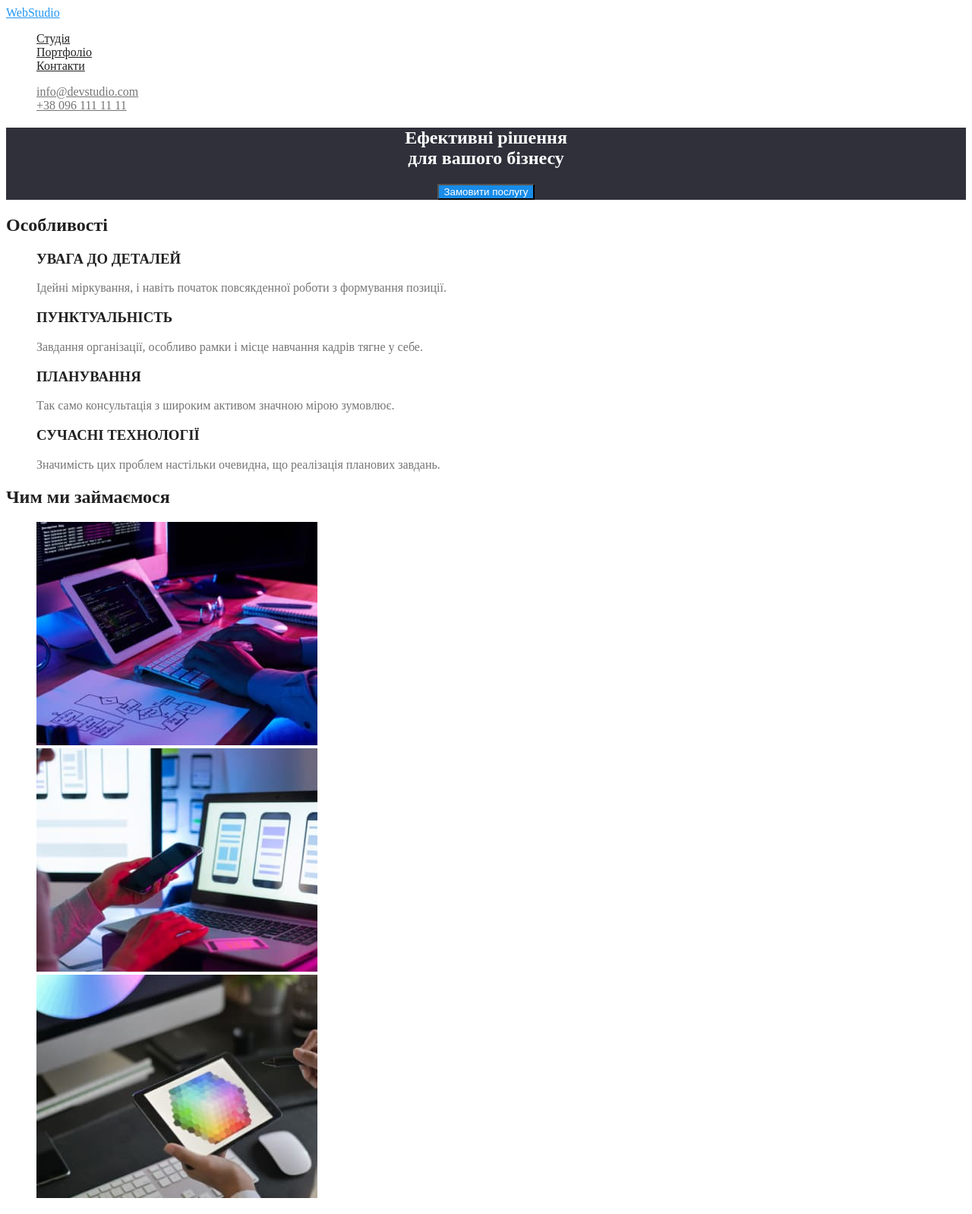
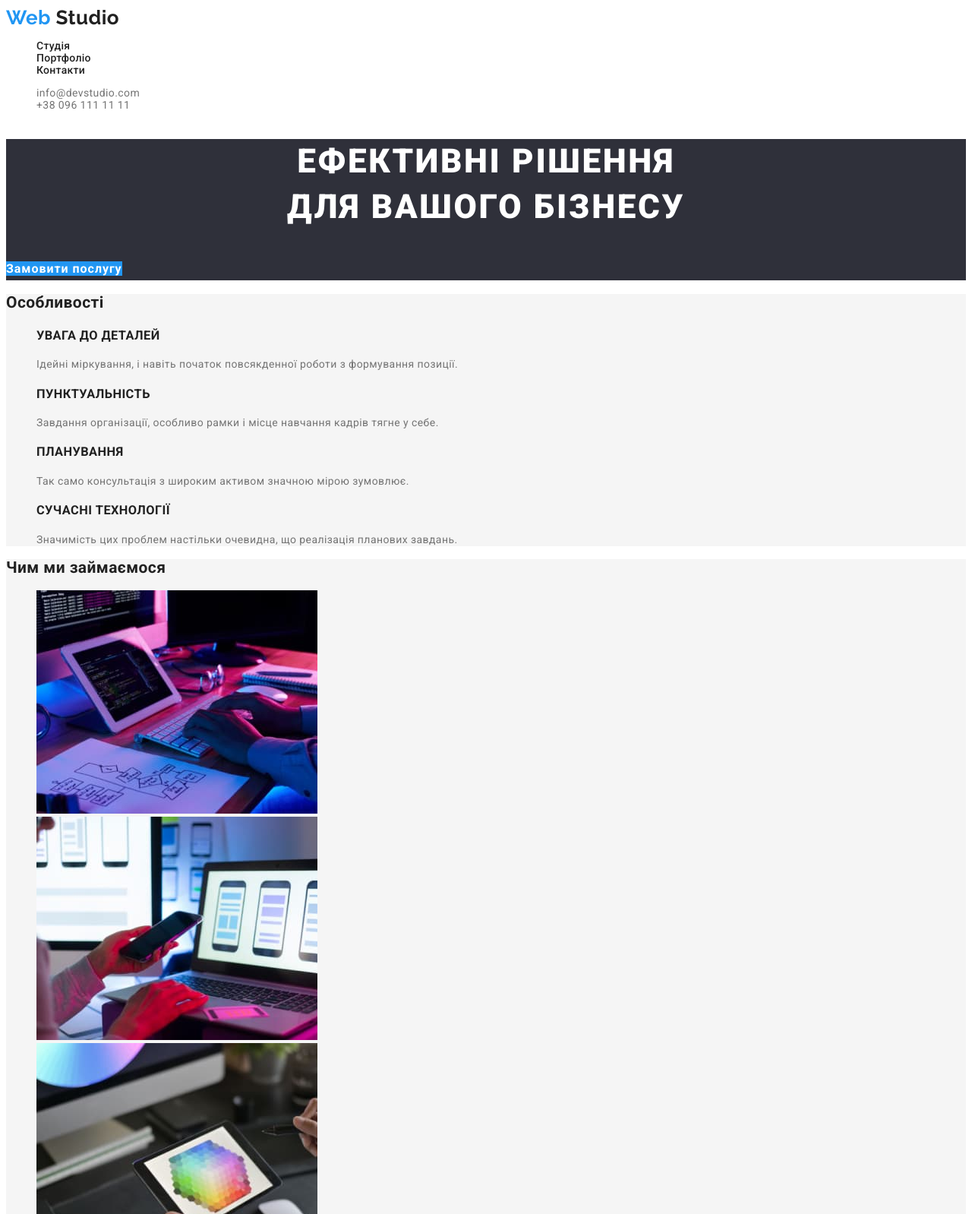
Before and after one commit to Mykhaylo33/goit-markup-hw-02, a plain HTML site: page index.html in a window 1280 px wide. Shown: the top 1598 px of the page at 76% size. Drawn offline with Linux system fonts and the light colour scheme.

Commit message:
header css index html

```diff
--- a/css/styles.css
+++ b/css/styles.css
@@ -1,17 +1,29 @@
 :root{
-    --primary-text-color:#757575;
-    --title-text-color: #212121;
+    --primary-text-color:rgba(117, 117, 117, 1);
+    --secondary-text-color: #212121;
     --accent-color: #2196F3;
-    --white-color: #FFFFFF;
+    --primary-white-color: #FFFFFF;
+    --secondary-bg-color:rgba(47, 48, 58, 1);
+    --primary-bg-color: #F5F5F5;
+    --header-bg-color: rgba(255, 255, 255, 1);
+    --team-bg-color: rgba(245, 244, 250, 1);
 
-    --основний-колір-фону: #FFFFFF;
-    --другорядний-колір-фону: #F5F4FA;
+    --footer-text-color: rgba(255, 255, 255, 0.6)
 }
 
 
-.page{
-    background-color:var(--основний-колір-фону);
-    color:var(--primary-text-color);
+
+/* General styles */
+
+body {
+    font-family: 'Roboto', sans-serif;
+    font-weight: 400;
+    font-size: 14px;
+    letter-spacing: 0.03em;
+    line-height: 1.14;
+
+    color: var(--primary-text-color);
+    background-color: var(--primary-white-color);
     }
 
 
@@ -21,109 +33,176 @@
 }
 
 
-/* nav*/
-
-.logo-link{
-    color: var(--title-text-color);
+.link {
+    text-decoration: none;
+    color: var(--secondary-text-color);
 }
 
-
-.logo-header{
-    color: var(--accent-color);
+.page-header{
+    background-color: var(--header-bg-color);
 }
 
-.site-nav .link{
-    color: var(--title-text-color);
+/* Logo  */
+.logo {
+    font-family: 'Raleway', sans-serif;
+    font-weight: 700;
 }
 
+.logo.primary{
+    font-size: 26px;
+    line-height: 1.19;
+}
 
-.site-nav .link:hover,
-.site-nav .link:focus{
+.logo.secondary {
+    font-size: 22px;
+    line-height: 1.18;
+
+color: var(--primary-white-color);
+}
+
+.logo .logo-style {
     color: var(--accent-color);
 }
 
 
-.site-contact .link {
-    color: var(--primary-text-color);
+/*Nav*/
+.site-nav {
+    font-weight: 500;
+    letter-spacing: 0.02em;
 }
 
+.site-nav .link:hover,
+.site-nav .link:focus {
+    color: var(--accent-color);
+}
 
-.site-contact .link:hover,
-.site-contact .link:focus{
+.contacts-nav .link{
+    color: var( --primary-text-color);
+}
+
+.contacts-nav .link:hover,
+.contacts-nav .link:focus{
      color: var(--accent-color);
 }
 
 
 /*Hero*/
 .hero{
-    background-color: #2F303A;
-    color: var(--white-color);
-    text-align:center;
+    background-color: var(--secondary-bg-color);
+}
+
+.hero-title{
+    font-weight: 900;
+    font-size: 44px;
+    line-height: 1.36;
+    text-align: center;
+    letter-spacing: 0.06em;
+    text-transform: uppercase;
+
+    color: var(--primary-white-color);
+
+}
+
+/* Button */
+
+.button {
+    font-size: 16px;
+    text-decoration: none;
+    }
+
+    .button.primary {
+    font-weight: 700;
+    line-height: 1.87;
+    letter-spacing: 0.06em;
+
+    color: var(--primary-white-color);
+    background-color: var(--accent-color);
+    }
+
+    .button.secondary {
+    font-weight: 500;
+    line-height: 1.62;
+    letter-spacing: 0.03em;
+
+    color: var(--primary-text-color);
+    background-color: var(--secondary-bg-color);
+    }
+
+    .button.secondary:hover,
+    .button.secondary:focus {
+        color: var(--primary-white-color);
+         background-color: var(--accent-color);
     }
 
 
-.hero .button{
-  background-color: #188CE8;
-  color: #FFFFFF;
+    /* Uppercase titles */
+
+.uptitle {
+    font-size: inherit;
+    font-weight: 700;
+    text-transform: uppercase;
     }
 
 
-.hero .button:hover{
-  background-color:  #188CE8;
+    /*feature*/
+.feature{
+   background-color: var(--primary-bg-color);
+}
 
+.feature-title{
+    color: var(--secondary-text-color);
+}
+
+.feature-text{
+    line-height: 1.71;
+    color: var(--secondary-text-color);
+}
+
+/* General section title*/
+
+/* Чим ми займаємося*/
+.work-section{
+    background-color: var(--primary-bg-color);
 }
 
 
-/*   */
-.feature-title{
-    color: var(--title-text-color);
-
+.work-title{
+    color: var(--secondary-text-color);
 }
 
 
-.feature-list .feature-text{
-    color: var(--title-text-color);
+/* Наша команда*/
+.team{
+    background-color: var(--team-bg-color);
 }
 
-
-/*Чим ми займаємося*/
-.our-work-title{
-    color: var(--title-text-color);
+.teams-title{color: var(--secondary-text-color);
 }
 
+/*Foter*/
+.footer{
+    background-color: var(--secondary-bg-color);
+}
+/* address */
 
-/* Наша команда */
-.our-teams-title{
-    color: var(--title-text-color);
+.address .link{
+    font-style: normal;
+    line-height: 1.71;
+
+    color: var(--footer-text-color);
     }
 
-
-.teams-title{
-    color: var(--title-text-color);
+    .address .link.address-location {
+    color: var(--primary-white-color);
     }
 
+    /* Subscription */
 
-/*footer*/
-.page-footer{
-    background-color:  #2F303A;
+    .uptitle.signup-title {
+    color: var(--primary-white-color);
     }
 
-
-.logo-link{
-    color: var(--accent-color);
+    .site-devs {
+    font-size: 12px;
+    line-height: 2;
     }
-
-
-.logo-footer{
-    color: var(--white-color)
-}
-
-
-.address-link{
-    color: var(--white-color);
-}
-
-
-.link{
-    color:rgba(255, 255, 255, 0.6) ;
-}
--- a/index.html
+++ b/index.html
@@ -4,24 +4,26 @@
     <meta charset="UTF-8">
     <meta http-equiv="X-UA-Compatible" content="IE=edge">
     <meta name="viewport" content="width=device-width, initial-scale=1.0">
+    <link href="https://fonts.googleapis.com/css2?family=Raleway:wght@700&family=Roboto:wght@400;500;700;900&display=swap" rel="stylesheet">
+    <link rel="stylesheet" href="./css/styles.css">
     <title>goit-markup-hw-02</title>
-    <link rel="stylesheet" href="./css/styles.css">
+
 </head>
 
 <body class="page">
     <!--header-->
     <header class="page-header">
         <nav>
-            <!--Лого-->
-            <a class="logo-link" href="/portfolio.html">Web<span class="logo-header">Studio</span></a>
-
+            <!--Logo-->
+            <a href="./index.html" class="logo primary link" aria-current="true"><span class="logo-style">Web</span> Studio</a>
             <ul class="site-nav list">
                 <li><a href="" class="link">Студія</a></li>
                 <li><a href="" class="link">Портфоліо</a></li>
                 <li><a href="" class="link">Контакти</a></li>
             </ul>
         </nav>
-             <ul class="site-contact list">
+        <!--contact-->
+             <ul class="contacts-nav list">
                 <li><a href="mailto:info@devstudio.com" class="link">info@devstudio.com</a></li>
                 <li><a href="tel+380961111111" class="link">+38 096 111 11 11</a></li>
              </ul>
@@ -31,11 +33,11 @@
         <!--section-hero-->
         <section class="hero">
             <h1 class="hero-title">Ефективні рішення<br>для вашого бізнесу</h1>
-            <button type="button" class="button">Замовити послугу</button>
+            <a href="" class="button primary">Замовити послугу</a>
         </section>
 
-        <!--Особливості-->
-        <section class="feature-section">
+        <!--Переваги-->
+        <section class="feature">
             <h2 class="feature-title ">Особливості</h2>
 
             <ul class="feature-list list">
@@ -59,33 +61,33 @@
         </section>
 
         <!--Чим ми займаємося-->
-        <section class="our-work-section">
-            <h2 class="our-work-title">Чим ми займаємося</h2>
-            <ul class="our-work-list list">
-                <li><img src="./images/design-solutions.jpg" alt="дизайнерські рішення" width="370" height="294"></li>
-                <li><img src="./images/desktop-applications.jpg" alt="настільні додатки" width="370" height="294"></li>
-                <li><img src="./images/mobile-applications.jpg" alt="мобільні додатки" width="370" height="294"></li>
+        <section class="work-section">
+            <h2 class="work-title">Чим ми займаємося</h2>
+            <ul class="work-list list">
+                <li><a href=""><img src="./images/design-solutions.jpg" alt="дизайнерські рішення" width="370" height="294"></a></li>
+                <li><a href=""></a><img src="./images/desktop-applications.jpg" alt="настільні додатки" width="370" height="294"></a></li>
+                <li><a href=""></a><img src="./images/mobile-applications.jpg" alt="мобільні додатки" width="370" height="294"></a></li>
             </ul>
         </section>
 
         <!--Наша команда-->
-        <section class="our-teams-section">
-            <h2 class="our-teams-title">Наша команда</h2>
-            <ul  class="our-teams-list list">
+        <section class="team">
+            <h2 class="teams-title">Наша команда</h2>
+            <ul  class="teams-list list">
                 <li>
                     <img src="./images/Ігор-Дем'яненко.jpg" alt="Ігор Дем'яненко" width="270" height="260">
                     <h3 class="teams-title">Ігор Дем'яненко</h3>
-                    <p>Product Designer</p>
+                    <p lang="en">Product Designer</p>
                 </li>
                 <li>
                     <img src="./images/Ольга-Рєпіна.jpg" alt="Ольга Рєпіна" width="270" height="260">
                     <h3 class="teams-title">Ольга Рєпіна</h3>
-                    <p>Frontend Developer</p>
+                    <p lang="en">Frontend Developer</p>
                 </li>
                 <li>
                     <img src="./images/Микола-Тарасов.jpg" alt="Микола Тарасов" width="270" height="260">
                     <h3 class="teams-title">Микола Тарасов</h3>
-                    <p>Marketing</p>
+                    <p lang="en">Marketing</p>
                 </li>
                 <li>
                     <img src="./images/Михайло-Єрмаков.jpg" alt="Михайло Єрмаков" width="270" height="260">
@@ -99,16 +101,13 @@
     </main>
 
      <!--footer-->
-    <footer class="page-footer">
-        <a class="logo-link" href="/portfolio.html">Web<span class="logo-footer">Studio</span></a>
+    <footer class="footer">
+        <a href="./index.html" class="logo secondary link" aria-current="true"><span class="logo-style">Web</span> Studio</a>
         <address class="address">
-            <a class="address-link" href="https://goo.gl/maps/fcvHY8HtxZNQmXth9">м. Київ, пр-т Лесі Українки, 26</a>
-            <ul class="site-address list">
-                <li><a class="link" href="mailto:info@devstudio.com">info@devstudio.com</a></li>
-                <li><a class="link" href="tel+380961111111">+38 096 111 11 11</a></li>
-            </ul>
+            <a href="https://goo.gl/maps/fcvHY8HtxZNQmXth9" target="_blank" class="address-location link">м. Київ, пр-т Лесі Українки, 26</a><br>
+            <a href="mailto:info@devstudio.com" class="link">info@devstudio.com</a><br>
+            <a href="tel+380961111111" class="link">+38 096 111 11 11</a><br>
         </address>
-
     </footer>
 
 </body>
```
Also changed, not shown: portfolio.html (+11 -11 lines). Lines whose indentation alone changed are shown as unchanged.
